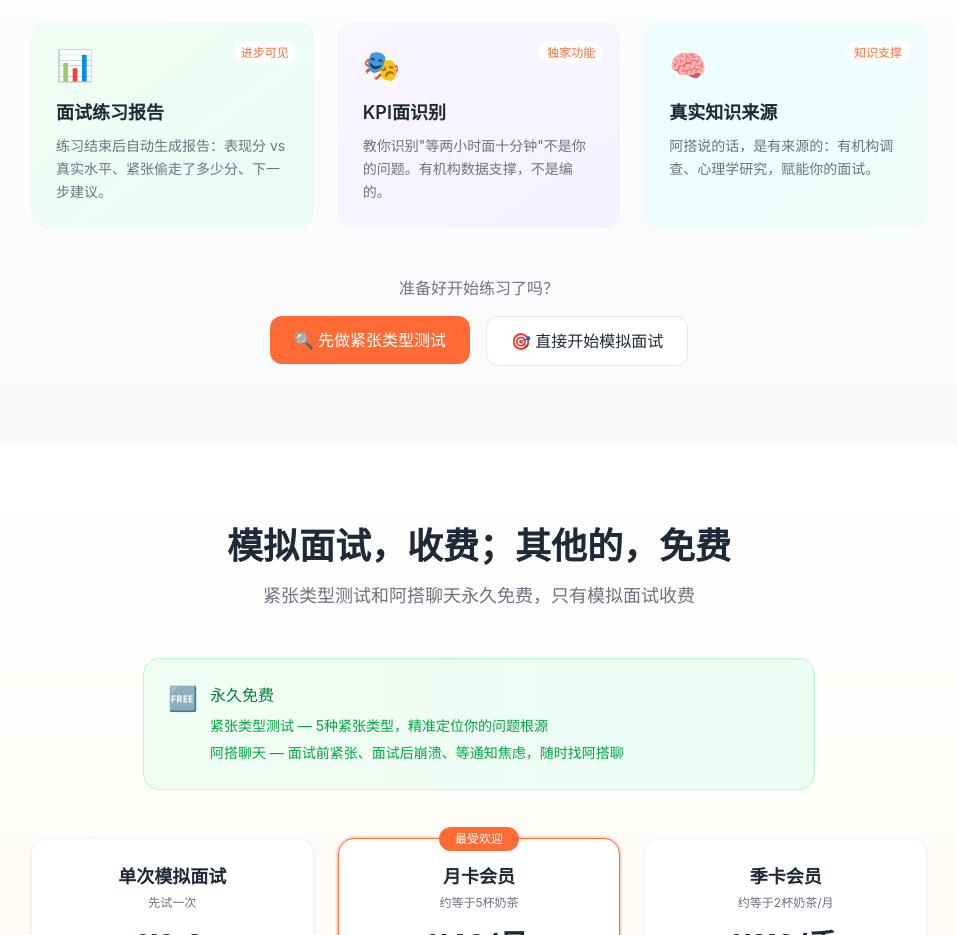
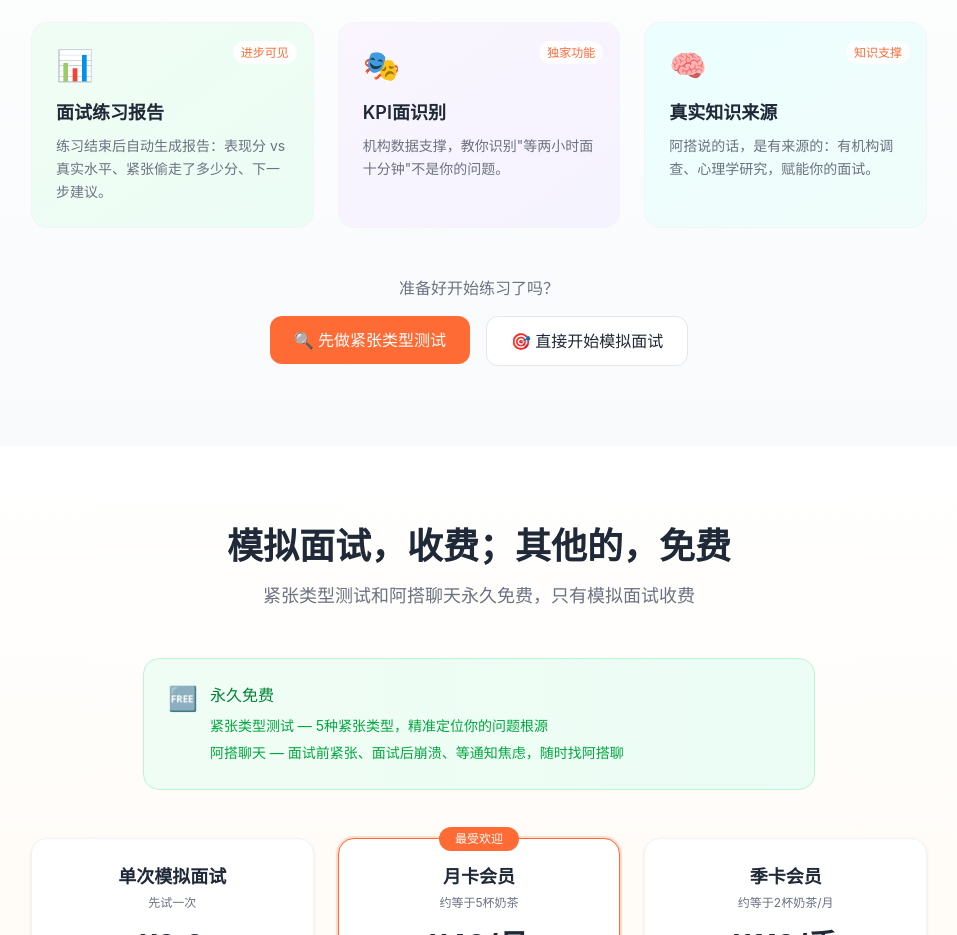
Before and after one commit to seller-mind/mianshidazi, a Next.js app: page / in a window 1280 px wide. Shown: the part 3180-4115 px from the top of the page, without its empty margins (161-1118 px from the left). Built offline with nearby package versions, Linux system fonts and the light colour scheme.

Commit message:
KPI面识别卡片文案调整

```diff
--- a/src/components/landing/ProductShowcaseSection.tsx
+++ b/src/components/landing/ProductShowcaseSection.tsx
@@ -36,7 +36,7 @@ export function ProductShowcaseSection() {
     {
       emoji: '🎭',
       title: 'KPI面识别',
-      description: '教你识别"等两小时面十分钟"不是你的问题。有机构数据支撑，不是编的。',
+      description: '机构数据支撑，教你识别"等两小时面十分钟"不是你的问题。',
       color: 'from-purple-50 to-violet-50 dark:from-purple-900/20 dark:to-violet-900/20',
       tag: '独家功能',
     },
```
